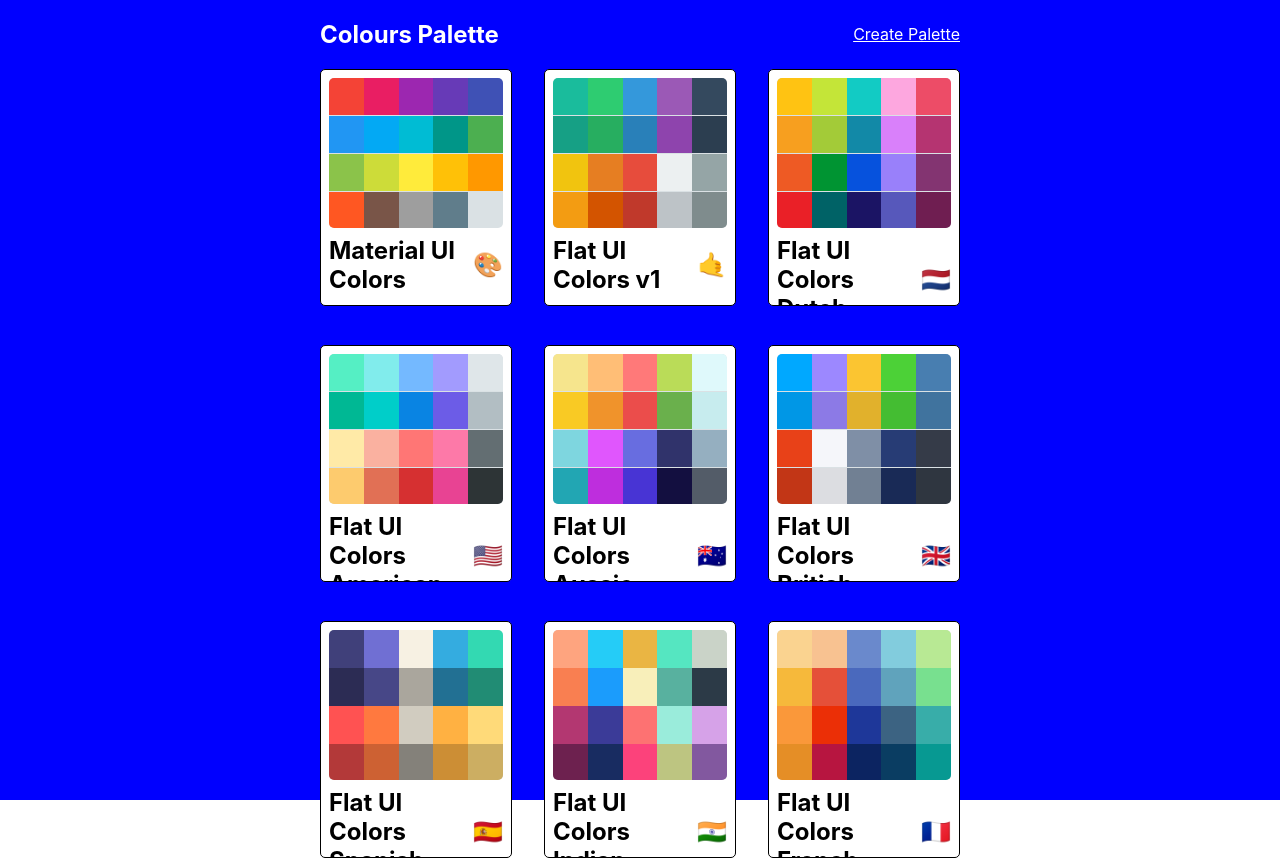
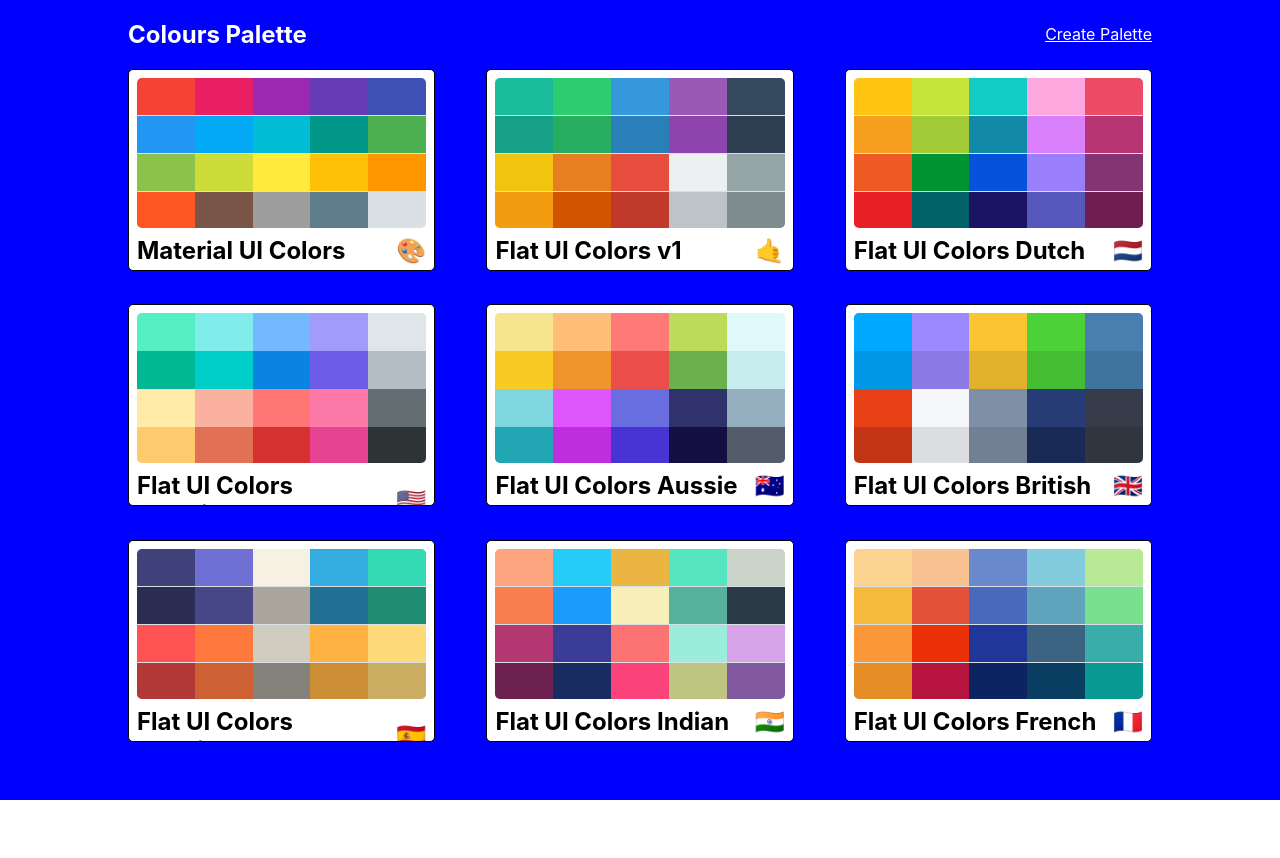
Before and after one commit to KamonLeigh/Colour-Picker-Project, a React (Create React App) app: page / in a window 1280 px wide. After the commit the page ends 800 px from the top, so only its background shows below. Built offline with nearby package versions, Linux system fonts and the light colour scheme.

Commit message:
Make the PaletteList responsive

```diff
--- a/src/styles/PaletteListStyles.js
+++ b/src/styles/PaletteListStyles.js
@@ -1,3 +1,5 @@
+import sizes from "./sizes";
+
 export default {
     root: {
         backgroundColor: "blue",
@@ -12,6 +14,12 @@
         alignItems: "flex-start",
         flexDirection: "column",
         flexWrap: "wrap",
+        [sizes.down("xl")]:{
+            width: "80%",
+        },
+        [sizes.down("xs")]: {
+            width: "75%"
+        }
     },
     nav: {
         display: "flex",
@@ -28,7 +36,11 @@
         width: "100%",
         display: "grid",
         gridTemplateColumns: "repeat(3, 30%)",
-        gridGap: "5%"
+        gridGap: "5%",
+        [sizes.down("xs")]: {
+             gridTemplateColumns: "repeat(1, 100%)",
+             gridGap: "1.4rem",
+        }
 
     }
 }
--- a/src/styles/sizes.js
+++ b/src/styles/sizes.js
@@ -7,6 +7,7 @@
             sm: "767.98px",
             md: "991.98px",
             lg: "1199.98px",
+            xl: "1600px"
         }
         return `@media (max-width: ${sizes[size]})`;
     }
```
